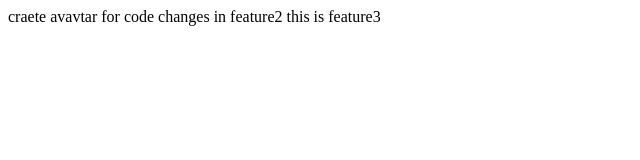
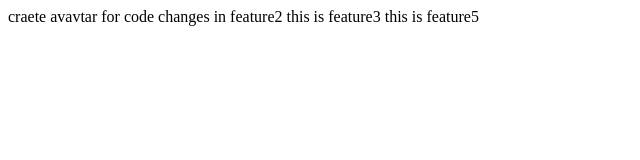
Before and after one commit to GudiNaresh/Demo, a plain HTML site: page index.html in a window 1280 px wide. Shown: the whole page, without its empty margins (0-640 px from the left). Drawn offline with Linux system fonts and the light colour scheme.

Commit message:
this is feature5 commit

```diff
--- a/index.html
+++ b/index.html
@@ -9,6 +9,8 @@
     craete avavtar for code
     changes in feature2
     this is feature3
+    this is feature5
+
 
 </body>
 </html>
```
